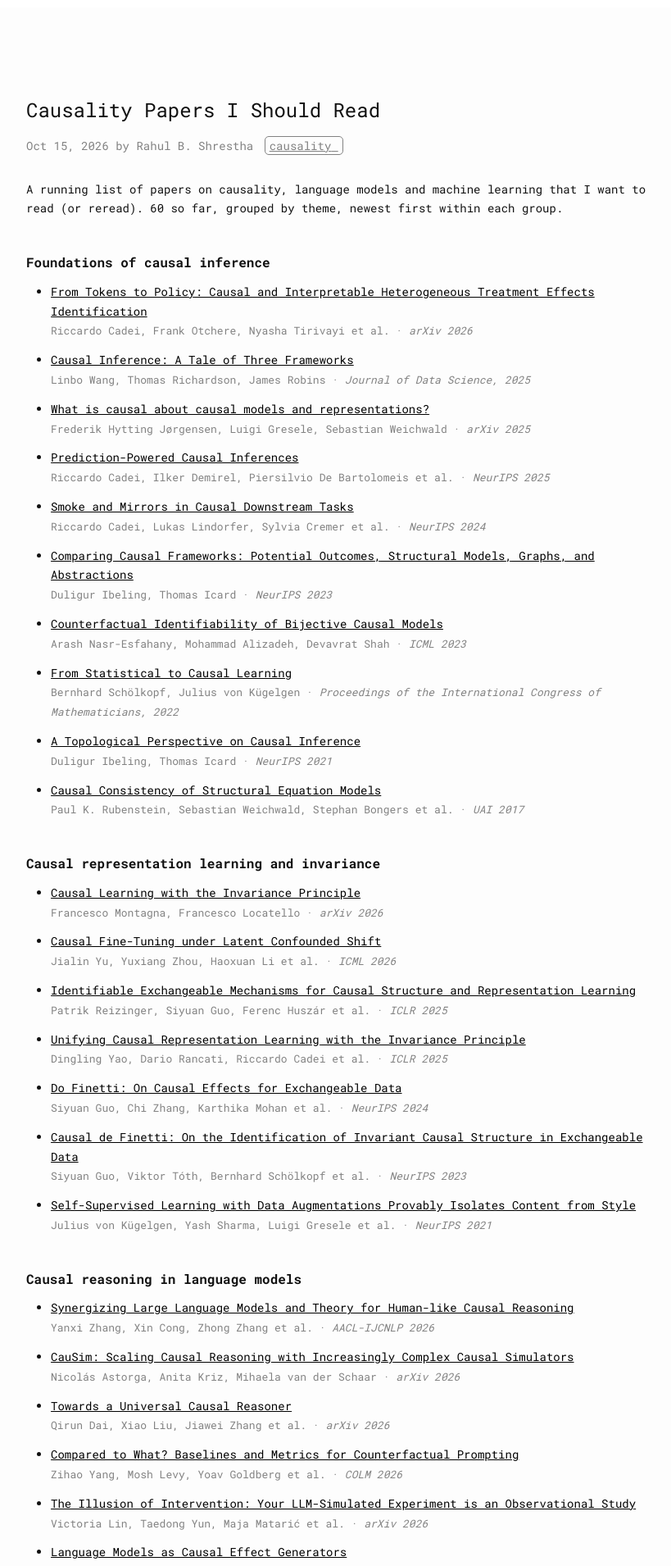
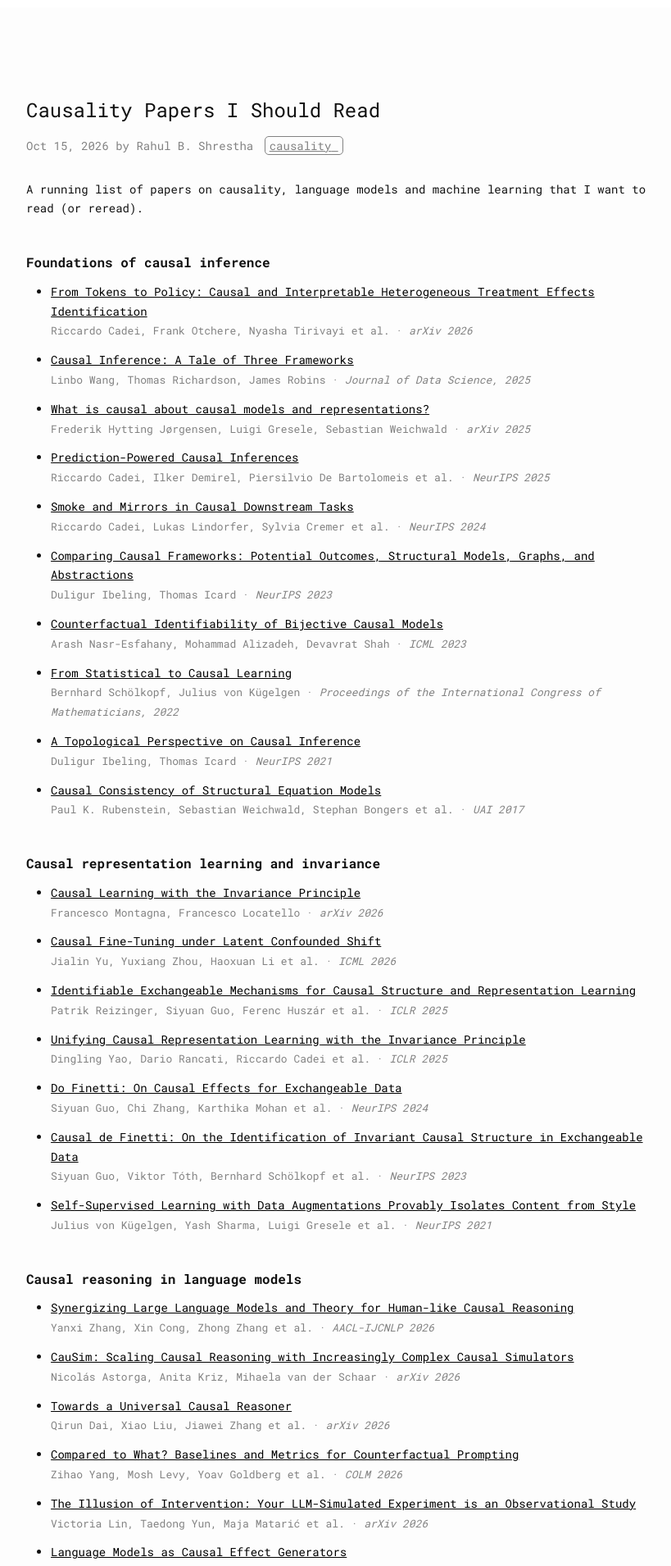
Before and after one commit to rahulbshrestha/rahulbshrestha.github.io, a Jekyll site: the page built from _posts/2026-10-15-causality-papers-i-should-read.md, in a window 1280 px wide. Shown: the top 1910 px of the page at 82% size, without its empty margins (218-1037 px from the left). Built offline with Jekyll 4.4.1, drawn with Linux system fonts in a browser that asks for light colours.

Commit message:
Tighten spacing after B. in the header; shorten reading-list intro
Co-Authored-By: Claude Opus 5.5 <noreply@anthropic.com>

```diff
--- a/_includes/header.html
+++ b/_includes/header.html
@@ -1,7 +1,7 @@
 <header class="site-header" role="banner" id='header-bar'>
 
     <div class="wrapper">
-        <a class="site-title" href="{{ "/" | relative_url }}">{{ site.title | escape }}</a>
+        <a class="site-title" href="{{ "/" | relative_url }}">{{ site.title | escape | replace: ". ", '<span class="title-dot">.</span> ' }}</a>
 
         <nav class="site-nav">
             {% for item in site.nav %}
--- a/_posts/2026-10-15-causality-papers-i-should-read.md
+++ b/_posts/2026-10-15-causality-papers-i-should-read.md
@@ -4,7 +4,7 @@ title: Causality Papers I Should Read
 tags: [causality]
 ---
 
-A running list of papers on causality, language models and machine learning that I want to read (or reread). 60 so far, grouped by theme, newest first within each group.
+A running list of papers on causality, language models and machine learning that I want to read (or reread).
 
 <!--more-->
 
--- a/_sass/minima/_layout.scss
+++ b/_sass/minima/_layout.scss
@@ -740,3 +740,8 @@ div.qa {
 .homepage .kw-llm {
   background: linear-gradient(#f28a3e, #d2560f);
 }
+
+// The monospace font gives "." a full-width slot, so ". " in the name looked like a double space
+.site-title .title-dot {
+  letter-spacing: -0.3em;
+}
```
